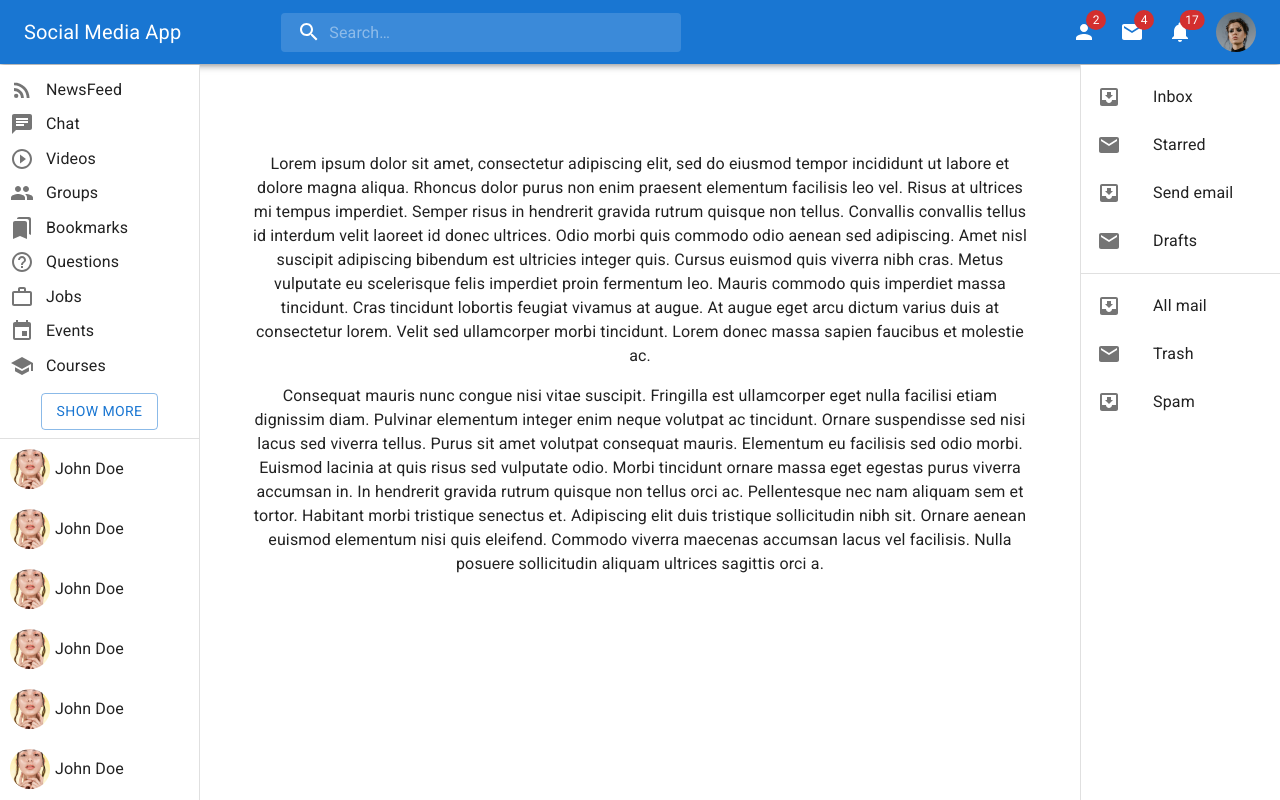
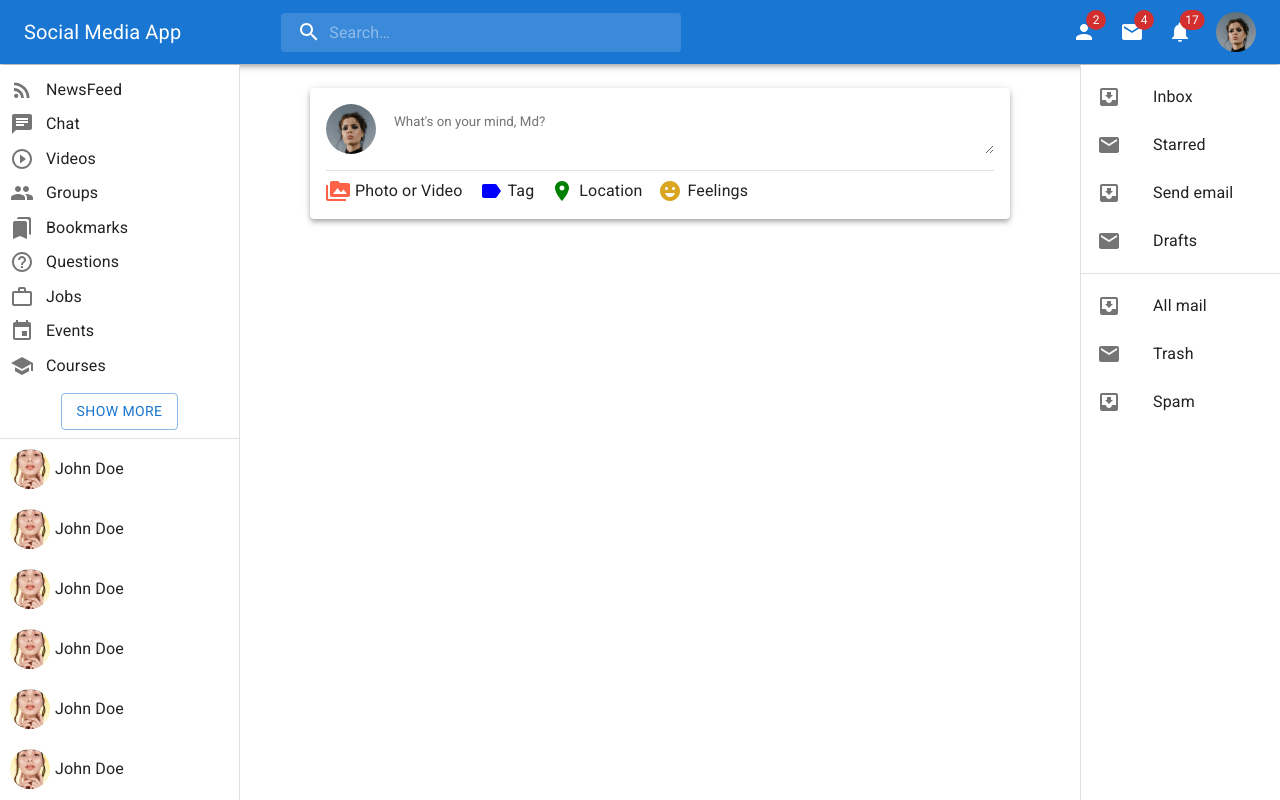
Before and after one commit to AH-Likhon/social-media-client-side, a React (Create React App) app: page / in a window 1280 px wide. Built offline with nearby package versions, Linux system fonts and the light colour scheme.

Commit message:
sharestatus done

```diff
--- a/src/Pages/Home/HomeContainer/LeftSideBar/LeftSideBar.js
+++ b/src/Pages/Home/HomeContainer/LeftSideBar/LeftSideBar.js
@@ -4,13 +4,10 @@ import Box from '@mui/material/Box';
 import CssBaseline from '@mui/material/CssBaseline';
 import Divider from '@mui/material/Divider';
 import Drawer from '@mui/material/Drawer';
-import InboxIcon from '@mui/icons-material/MoveToInbox';
 import List from '@mui/material/List';
 import ListItem from '@mui/material/ListItem';
 import ListItemIcon from '@mui/material/ListItemIcon';
 import ListItemText from '@mui/material/ListItemText';
-import MailIcon from '@mui/icons-material/Mail';
-import Toolbar from '@mui/material/Toolbar';
 import Typography from '@mui/material/Typography';
 import RssFeedIcon from '@mui/icons-material/RssFeed';
 import ChatIcon from '@mui/icons-material/Chat';
@@ -24,9 +21,10 @@ import SchoolIcon from '@mui/icons-material/School';
 import Avatar from '@mui/material/Avatar';
 import Button from '@mui/material/Button';
 import Person from '../../../../images/person/10.jpeg'
+import ShareStatus from '../ShareStatus/ShareStatus';
 
 
-const drawerWidth = 200;
+const drawerWidth = 240;
 
 const LeftSideBar = (props) => {
     const { window } = props;
@@ -166,36 +164,9 @@ const LeftSideBar = (props) => {
                 component="main"
                 sx={{ flexGrow: 1, p: 3, width: { sm: `calc(100% - ${drawerWidth}px)` } }}
             >
-                <Toolbar />
-                <Typography paragraph>
-                    Lorem ipsum dolor sit amet, consectetur adipiscing elit, sed do eiusmod
-                    tempor incididunt ut labore et dolore magna aliqua. Rhoncus dolor purus non
-                    enim praesent elementum facilisis leo vel. Risus at ultrices mi tempus
-                    imperdiet. Semper risus in hendrerit gravida rutrum quisque non tellus.
-                    Convallis convallis tellus id interdum velit laoreet id donec ultrices.
-                    Odio morbi quis commodo odio aenean sed adipiscing. Amet nisl suscipit
-                    adipiscing bibendum est ultricies integer quis. Cursus euismod quis viverra
-                    nibh cras. Metus vulputate eu scelerisque felis imperdiet proin fermentum
-                    leo. Mauris commodo quis imperdiet massa tincidunt. Cras tincidunt lobortis
-                    feugiat vivamus at augue. At augue eget arcu dictum varius duis at
-                    consectetur lorem. Velit sed ullamcorper morbi tincidunt. Lorem donec massa
-                    sapien faucibus et molestie ac.
-                </Typography>
-                <Typography paragraph>
-                    Consequat mauris nunc congue nisi vitae suscipit. Fringilla est ullamcorper
-                    eget nulla facilisi etiam dignissim diam. Pulvinar elementum integer enim
-                    neque volutpat ac tincidunt. Ornare suspendisse sed nisi lacus sed viverra
-                    tellus. Purus sit amet volutpat consequat mauris. Elementum eu facilisis
-                    sed odio morbi. Euismod lacinia at quis risus sed vulputate odio. Morbi
-                    tincidunt ornare massa eget egestas purus viverra accumsan in. In hendrerit
-                    gravida rutrum quisque non tellus orci ac. Pellentesque nec nam aliquam sem
-                    et tortor. Habitant morbi tristique senectus et. Adipiscing elit duis
-                    tristique sollicitudin nibh sit. Ornare aenean euismod elementum nisi quis
-                    eleifend. Commodo viverra maecenas accumsan lacus vel facilisis. Nulla
-                    posuere sollicitudin aliquam ultrices sagittis orci a.
-                </Typography>
+                {/* <Toolbar /> */}
+                <ShareStatus></ShareStatus>
             </Box>
-
         </Box>
     );
 };
--- /dev/null
+++ b/src/Pages/Home/HomeContainer/ShareStatus/ShareStatus.js
@@ -0,0 +1,50 @@
+import * as React from 'react';
+import Grid from '@mui/material/Grid';
+import Paper from '@mui/material/Paper';
+import Avatar from '@mui/material/Avatar';
+import Person1 from '../../../../images/person/1.jpeg';
+import './shareStatus.css'
+import { Divider } from '@mui/material';
+import PermMediaIcon from '@mui/icons-material/PermMedia';
+import LabelIcon from '@mui/icons-material/Label';
+import RoomIcon from '@mui/icons-material/Room';
+import EmojiEmotionsIcon from '@mui/icons-material/EmojiEmotions';
+
+
+const ShareStatus = () => {
+    return (
+        <Paper sx={{ p: 2, m: 'auto', maxWidth: 700, flexGrow: 1, boxShadow: 4 }}>
+            <Grid container spacing={2}>
+                <Grid item>
+                    <Avatar sx={{ width: 50, height: 50, mt: 0 }} alt="Travis Howard" src={Person1} />
+                </Grid>
+                <Grid sx={{ mt: 1 }} item xs={12} sm container>
+                    <textarea className='inputStyle' style={{ width: '100%', border: 'none' }} placeholder="What's on your mind, Md?" />
+                </Grid>
+            </Grid>
+
+            <Divider sx={{ mt: 2, mb: 1 }} />
+
+            <Grid sx={{ flexDirection: 'row' }} container spacing={2}>
+                <Grid item sx={{ display: 'flex', alignItems: 'center', }}>
+                    <PermMediaIcon sx={{ color: 'tomato' }} />
+                    <span style={{ marginLeft: '5px' }}>Photo or Video</span>
+                </Grid>
+                <Grid item sx={{ display: 'flex', alignItems: 'center', }}>
+                    <LabelIcon sx={{ color: 'blue' }} />
+                    <span style={{ marginLeft: '5px' }}>Tag</span>
+                </Grid>
+                <Grid item sx={{ display: 'flex', alignItems: 'center', }}>
+                    <RoomIcon sx={{ color: 'green' }} />
+                    <span style={{ marginLeft: '5px' }}>Location</span>
+                </Grid>
+                <Grid item sx={{ display: 'flex', alignItems: 'center', }}>
+                    <EmojiEmotionsIcon sx={{ color: 'goldenrod' }} />
+                    <span style={{ marginLeft: '5px' }}>Feelings</span>
+                </Grid>
+            </Grid>
+        </Paper>
+    );
+};
+
+export default ShareStatus;
--- /dev/null
+++ b/src/Pages/Home/HomeContainer/ShareStatus/shareStatus.css
@@ -0,0 +1,3 @@
+.inputStyle{
+    outline: none;
+}
```
